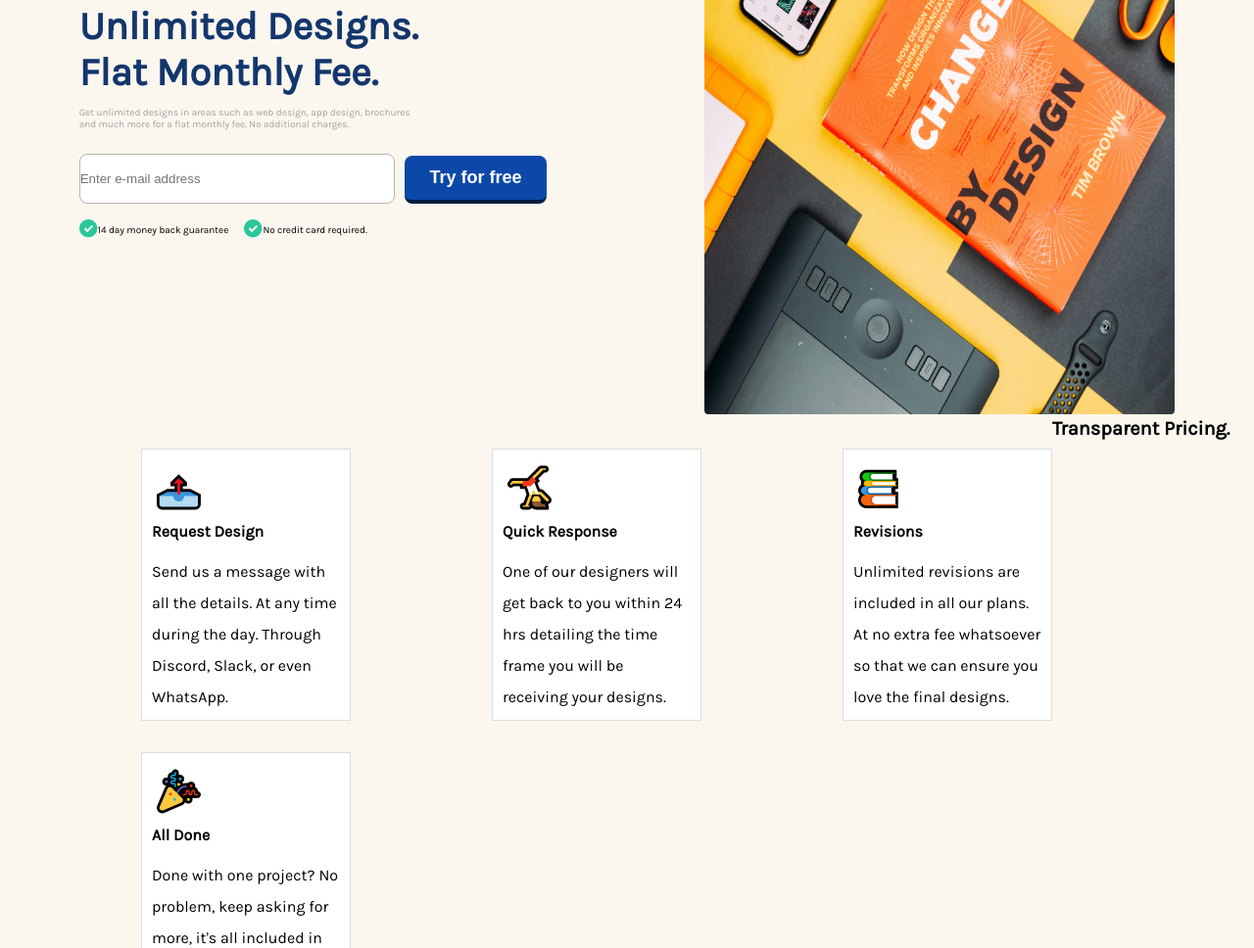
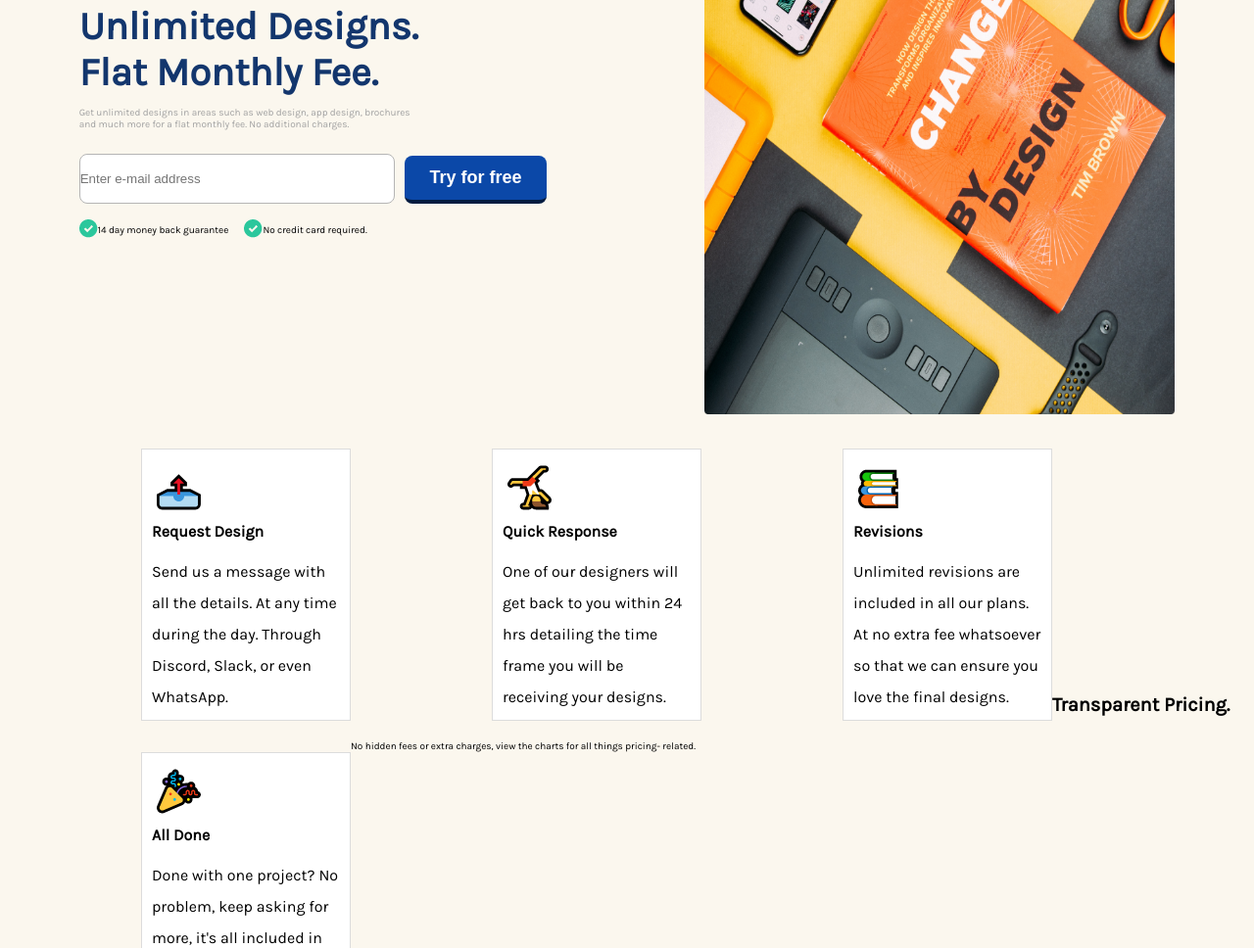
Before and after one commit to duca7/Frontend-Ui-Challenge, a plain HTML site: page landing-page/index.html in a window 1280 px wide. Shown: the part 193-1161 px from the top of the page at 98% size. Drawn offline with Linux system fonts and the light colour scheme.

Commit message:
add img design to readme.md

```diff
--- a/landing-page/index.html
+++ b/landing-page/index.html
@@ -86,10 +86,14 @@
                 </div>
             </div>
         </div>
+        <div>
+            <div>
+                <h1 style="margin: 22% 0 2% 9%;">Transparent Pricing.</h1>
+                <p>No hidden fees or extra charges, view the charts for all things pricing- related.
+                </p>
+            </div>
+        </div>
 
-        <div class="">
-            <h1>Transparent Pricing.</h1>
-        </div>
     </div>
 </body>
 
```
Also changed, not shown: 2 other files.
